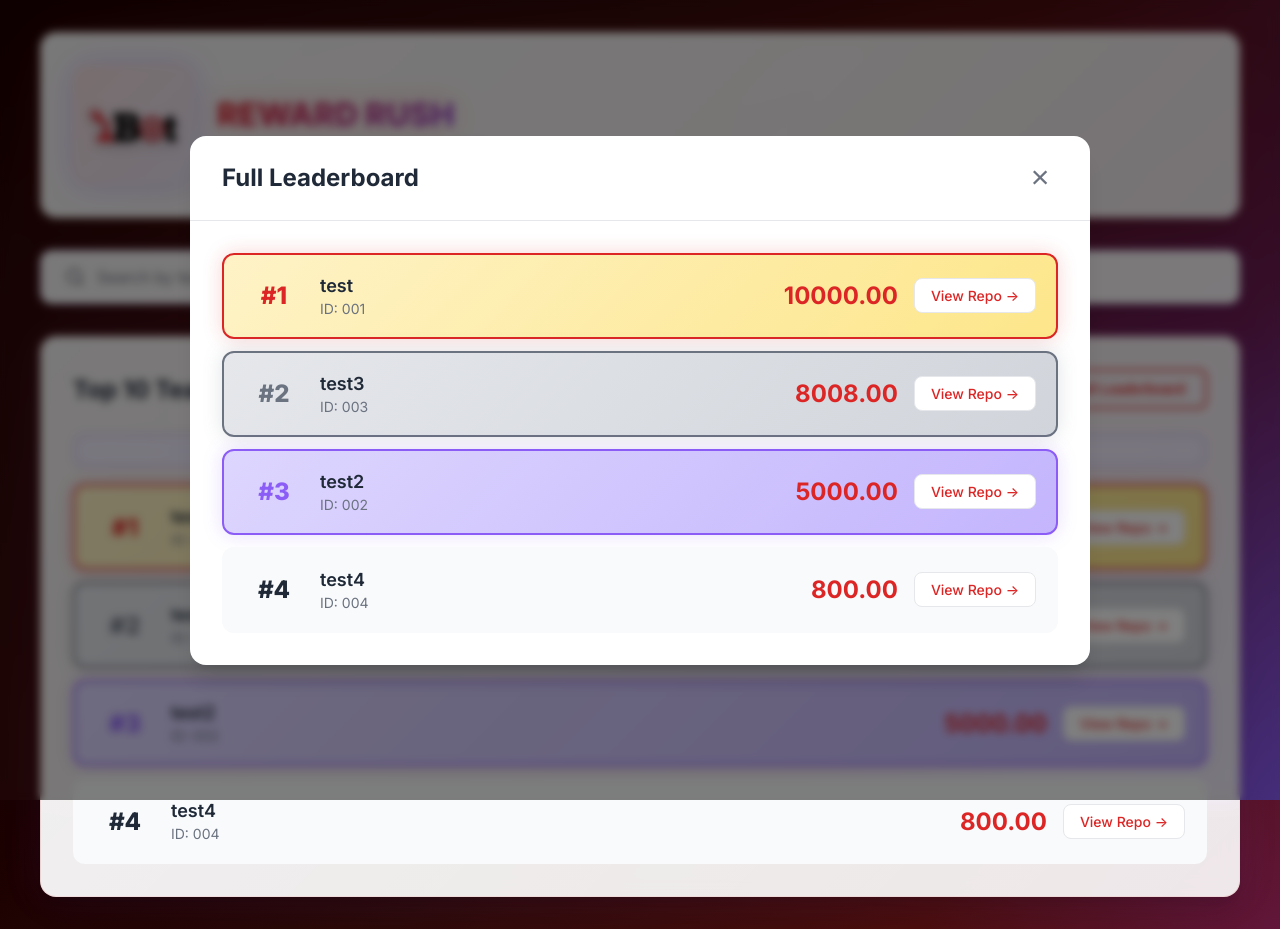
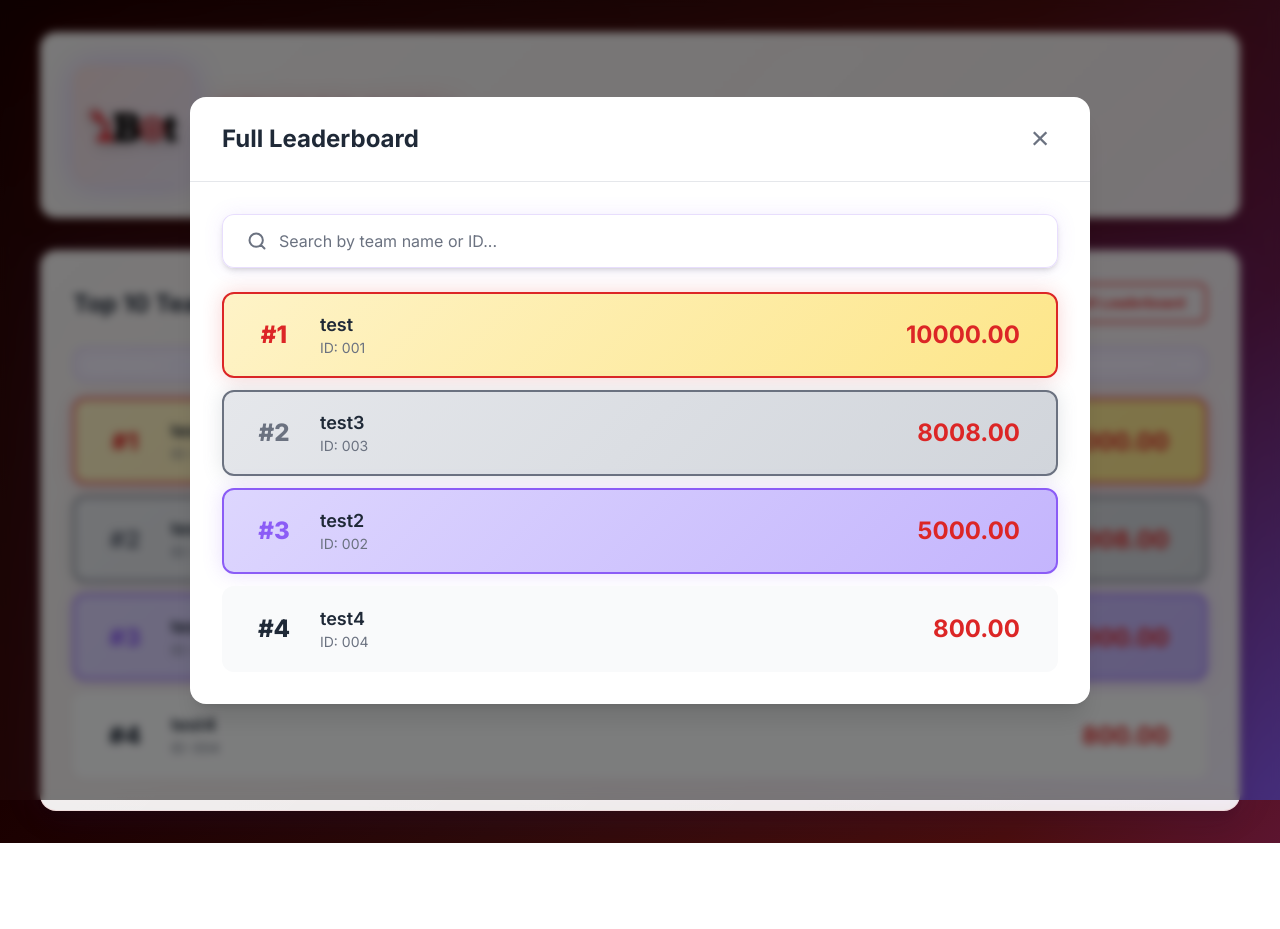
Before and after one commit to rishik103/RL-competition, a plain HTML site: page index.html in a window 1280 px wide. Both pictures are taken after a click on the button "View Full Leaderboard". After the commit the page ends 843 px from the top, so only its background shows below. Drawn offline with Linux system fonts and the light colour scheme.

Commit message:
Move search to full leaderboard modal and hide repo links for non-admins

```diff
--- a/index.html
+++ b/index.html
@@ -26,18 +26,6 @@
                 <button id="adminBtn" class="admin-btn" style="display: none;">Admin Login</button>
             </div>
         </header>
-
-        <!-- Search Bar -->
-        <div class="search-section">
-            <div class="search-container">
-                <svg class="search-icon" width="20" height="20" viewBox="0 0 20 20" fill="none">
-                    <path d="M17.5 17.5L13.875 13.875M15.8333 9.16667C15.8333 12.8486 12.8486 15.8333 9.16667 15.8333C5.48477 15.8333 2.5 12.8486 2.5 9.16667C2.5 5.48477 5.48477 2.5 9.16667 2.5C12.8486 2.5 15.8333 5.48477 15.8333 9.16667Z" stroke="currentColor" stroke-width="2" stroke-linecap="round"/>
-                </svg>
-                <input type="text" id="searchInput" placeholder="Search by team name or ID..." class="search-input">
-                <button id="clearSearch" class="clear-btn" style="display: none;">×</button>
-            </div>
-            <div id="searchResult" class="search-result" style="display: none;"></div>
-        </div>
 
         <!-- Leaderboard -->
         <div class="leaderboard-section">
@@ -84,6 +72,17 @@
                 <button class="close-btn" id="closeFullLeaderboard">&times;</button>
             </div>
             <div class="modal-body">
+                <!-- Search Bar -->
+                <div class="search-section" style="margin-bottom: 1.5rem;">
+                    <div class="search-container">
+                        <svg class="search-icon" width="20" height="20" viewBox="0 0 20 20" fill="none">
+                            <path d="M17.5 17.5L13.875 13.875M15.8333 9.16667C15.8333 12.8486 12.8486 15.8333 9.16667 15.8333C5.48477 15.8333 2.5 12.8486 2.5 9.16667C2.5 5.48477 5.48477 2.5 9.16667 2.5C12.8486 2.5 15.8333 5.48477 15.8333 9.16667Z" stroke="currentColor" stroke-width="2" stroke-linecap="round"/>
+                        </svg>
+                        <input type="text" id="searchInput" placeholder="Search by team name or ID..." class="search-input">
+                        <button id="clearSearch" class="clear-btn" style="display: none;">×</button>
+                    </div>
+                    <div id="searchResult" class="search-result" style="display: none;"></div>
+                </div>
                 <div id="fullLeaderboardContainer" class="leaderboard">
                     <!-- Full leaderboard will be rendered here -->
                 </div>
--- a/script.js
+++ b/script.js
@@ -448,9 +448,9 @@ function renderFullLeaderboard() {
 
 function createLeaderboardItemHTML(participant, rank) {
     const rankClass = rank <= 3 ? `rank-${rank}` : '';
-    const repoLink = participant.hfRepo ?
+    const repoLink = participant.hfRepo && isAdminLoggedIn ?
         `<a href="${participant.hfRepo}" target="_blank" class="repo-link">View Repo →</a>` :
-        '<span style="color: var(--text-secondary); font-size: 0.875rem;">No repo</span>';
+        '';
 
     return `
         <div class="leaderboard-item ${rankClass}">
@@ -477,6 +477,8 @@ function handleAdminLogin(e) {
         closeModal(adminModal);
         openModal(adminPanelModal);
         renderAdminTable();
+        renderLeaderboard(); // Re-render to show repo links
+        renderFullLeaderboard(); // Re-render full leaderboard too
         document.getElementById('adminPassword').value = '';
     } else {
         alert('Incorrect password!');
```
